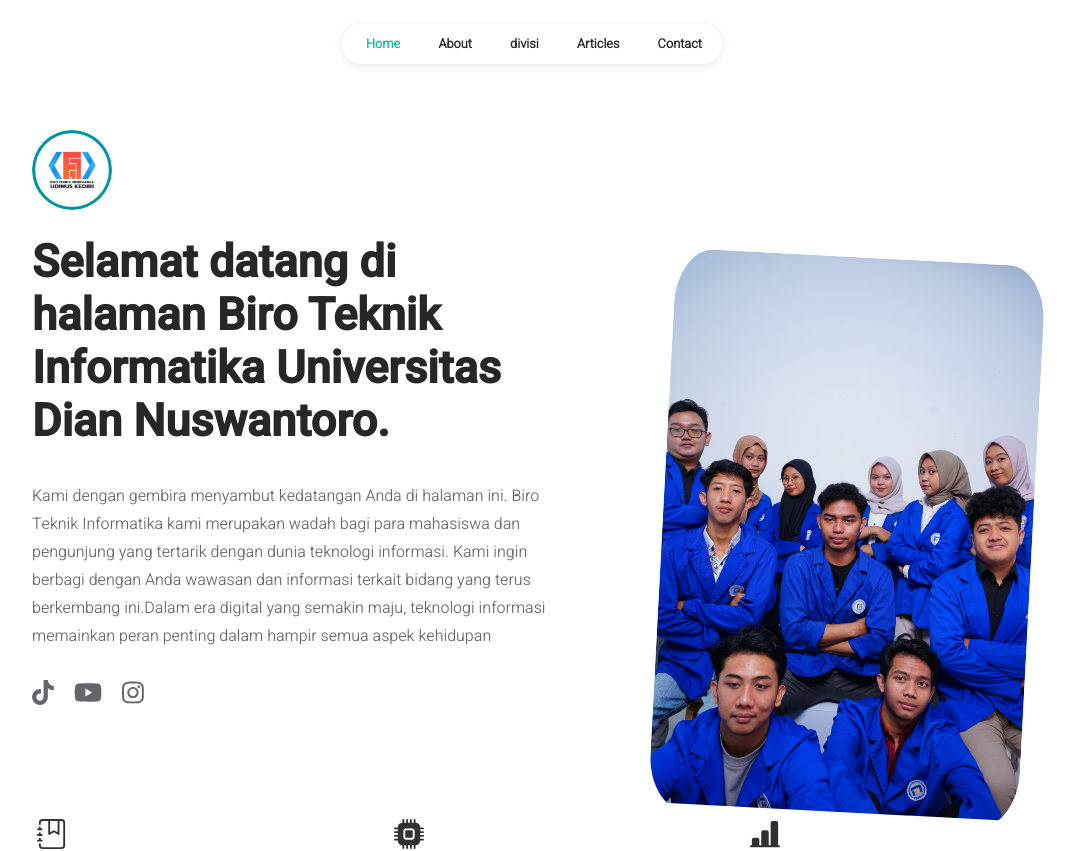
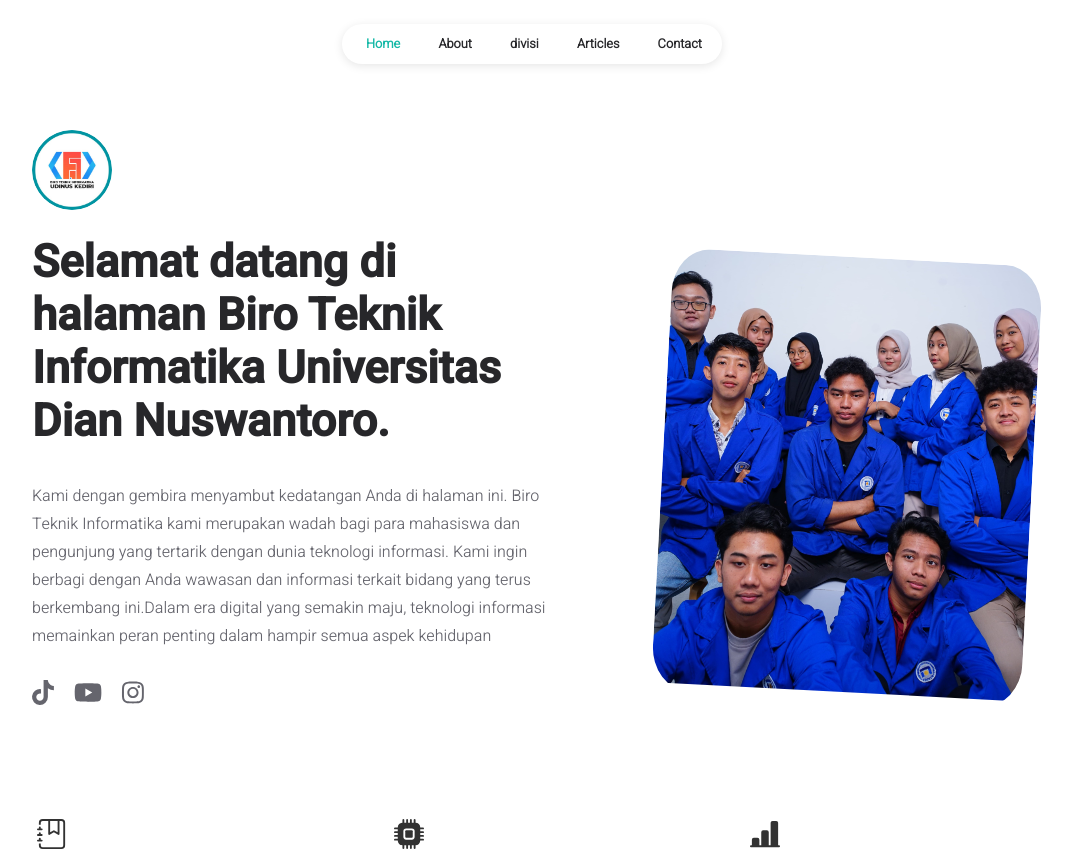
Before and after one commit to TamaMahasiswa/HTMI-Website, a React (Create React App) app: page / in a window 1280 px wide. Shown: the top 851 px of the page, without its empty margins (108-1183 px from the left). Built offline with nearby package versions, Linux system fonts and the light colour scheme.

Commit message:
Update homepage.jsx

```diff
--- a/src/pages/homepage.jsx
+++ b/src/pages/homepage.jsx
@@ -104,7 +104,7 @@
 								<div className="homepage-image-container">
 									<div className="homepage-image-wrapper">
 										<img
-											src="homepage.png.jpeg"
+											src="homepage.jpeg"
 											alt="about"
 											className="homepage-image"
 										/>
```
